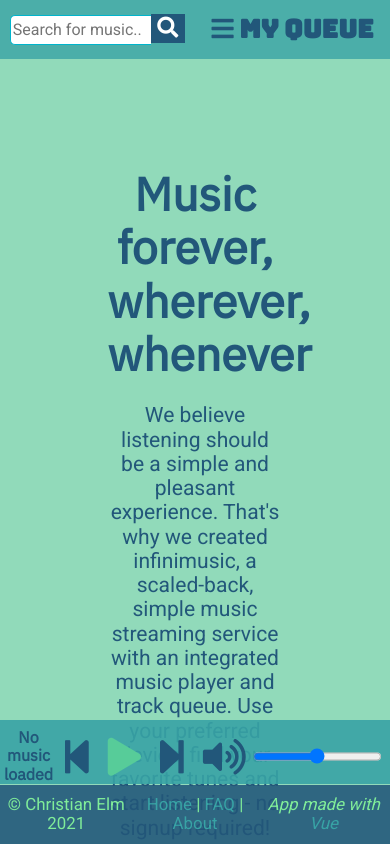
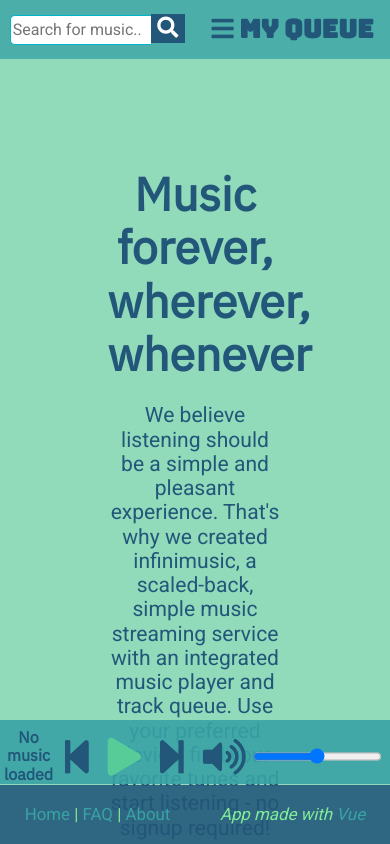
Before and after one commit to giddster/ljudio, a Vue app in the folder ljudia/: page / in a window 390 px wide. Shown: the top 844 px of the page. Built offline with nearby package versions, Linux system fonts and the light colour scheme.

Commit message:
Update Footer.vue
wtf

```diff
--- a/ljudia/src/components/Footer.vue
+++ b/ljudia/src/components/Footer.vue
@@ -19,6 +19,15 @@
 </template>
 
 <style>
+
+@media screen and (max-width: 501px){
+    .footer-left{
+        display: none;
+    }
+    .footer-middle, .footer-right{
+        flex-grow: 1;
+    }
+}
 
 .footer-main{
     background: #22577ae1;
```
